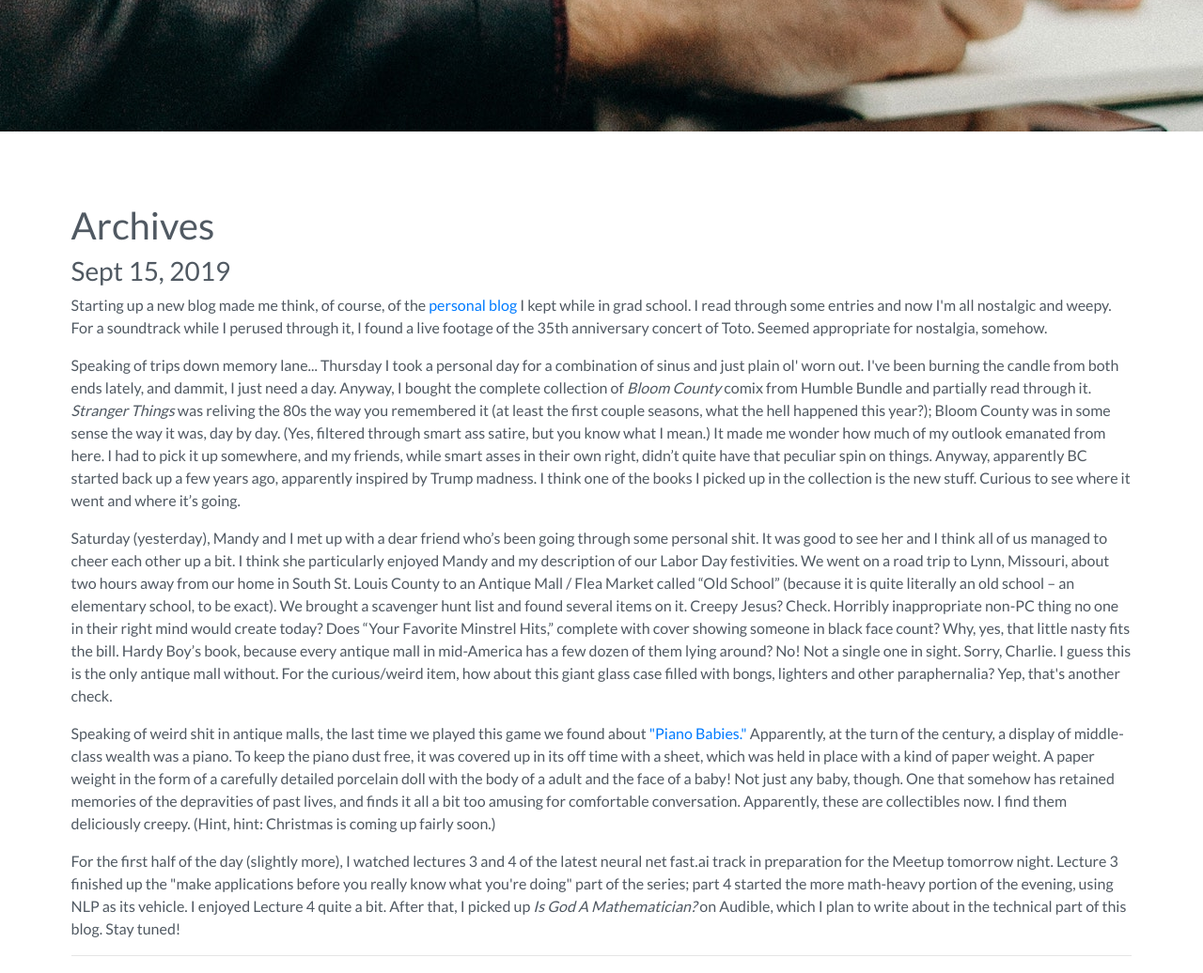
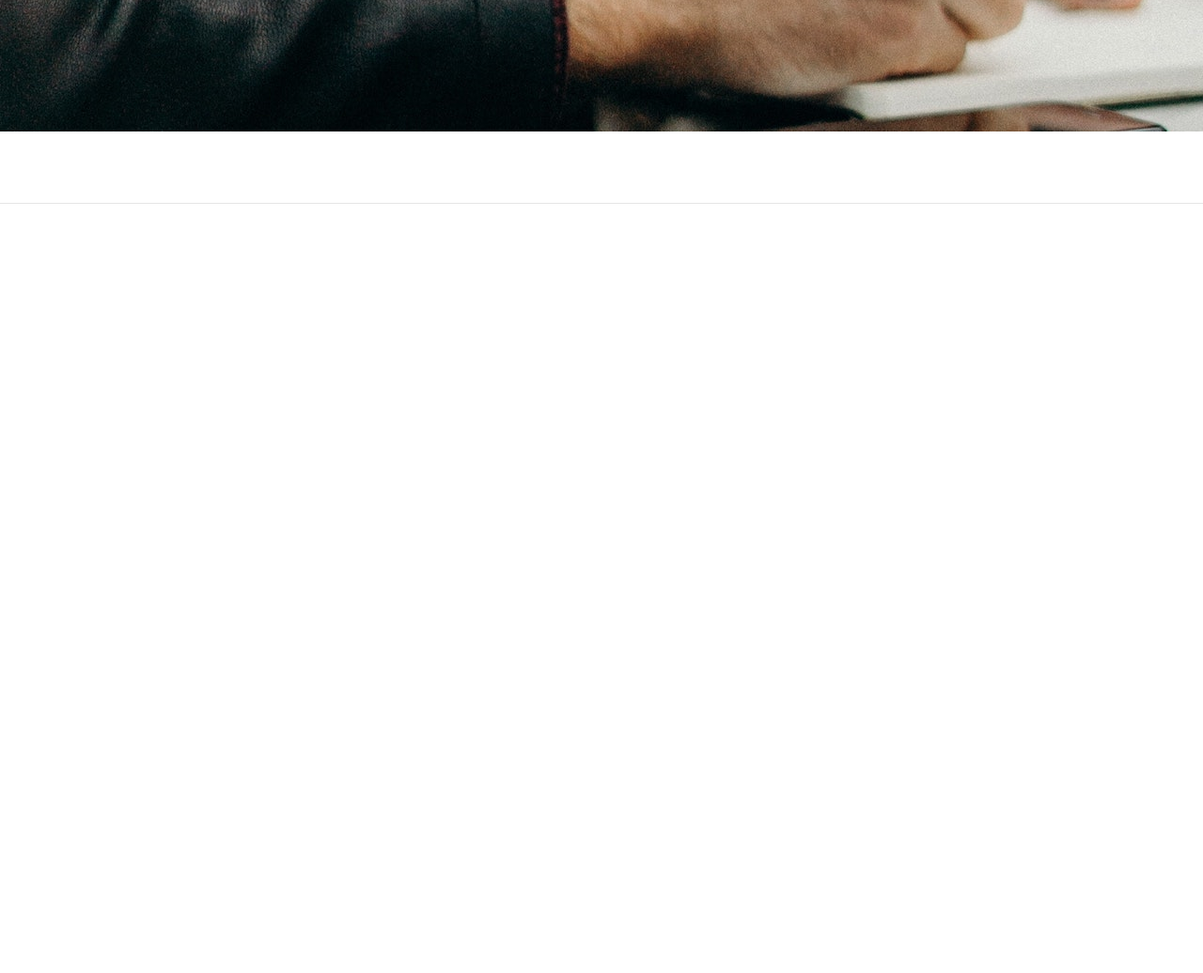
Before and after one commit to markpedigo/markpedigo.github.io, a plain HTML site: page blog.html in a window 1280 px wide. Shown: the part 500-1536 px from the top of the page at 94% size. After the commit the page ends 800 px from the top, so only its background shows below. Drawn offline with nearby package versions, Linux system fonts and the light colour scheme; some packages are replaced by stand-ins of ours.

Commit message:
Move personal blog to Blogger

```diff
--- a/blog.html
+++ b/blog.html
@@ -32,19 +32,11 @@ $$
 
 <section>
 <article>
-  <h1>Archives</h1>
-  <h3>Sept 15, 2019</h3>
-  <p>Starting up a new blog made me think, of course, of the <a href="https://markpedigo.blogspot.com/" target="_blank">personal blog</a> I kept while in grad school. I read through some entries and now I'm all nostalgic and weepy. For a soundtrack while I perused through it, I found a live footage of the 35th anniversary concert of Toto. Seemed appropriate for nostalgia, somehow.</p>
+  <h1></h1>
+  <h3></h3>
+</article>
 
-  <p>Speaking of trips down memory lane... Thursday I took a personal day for a combination of sinus and just plain ol' worn out. I've been burning the candle from both ends lately, and dammit, I just need a day. Anyway, I bought the complete collection of <em>Bloom County</em> comix from Humble Bundle and partially read through it. <em>Stranger Things</em> was reliving the 80s the way you remembered it (at least the first couple seasons, what the hell happened this year?); Bloom County was in some sense the way it was, day by day. (Yes, filtered through smart ass satire, but you know what I mean.) It made me wonder how much of my outlook emanated from here. I had to pick it up somewhere, and my friends, while smart asses in their own right, didn’t quite have that peculiar spin on things. Anyway, apparently BC started back up a few years ago, apparently inspired by Trump madness. I think one of the books I picked up in the collection is the new stuff. Curious to see where it went and where it’s going.</p>
-
-  <p>Saturday (yesterday), Mandy and I met up with a dear friend who’s been going through some personal shit. It was good to see her and I think all of us managed to cheer each other up a bit. I think she particularly enjoyed Mandy and my description of our Labor Day festivities. We went on a road trip to Lynn, Missouri, about two hours away from our home in South St. Louis County to an Antique Mall / Flea Market called “Old School” (because it is quite literally an old school – an elementary school, to be exact). We brought a scavenger hunt list and found several items on it. Creepy Jesus? Check. Horribly inappropriate non-PC thing no one in their right mind would create today? Does “Your Favorite Minstrel Hits,” complete with cover showing someone in black face count? Why, yes, that little nasty fits the bill. Hardy Boy’s book, because every antique mall in mid-America has a few dozen of them lying around? No! Not a single one in sight. Sorry, Charlie. I guess this is the only antique mall without. For the curious/weird item, how about this giant glass case filled with bongs, lighters and other paraphernalia? Yep, that's another check.</p>
-
-  <p>Speaking of weird shit in antique malls, the last time we played this game we found about <a href="https://www.worldpianonews.com/event/auction/what-is-a-piano-baby/">"Piano Babies."</a> Apparently, at the turn of the century, a display of middle-class wealth was a piano. To keep the piano dust free, it was covered up in its off time with a sheet, which was held in place with a kind of paper weight. A paper weight in the form of a carefully detailed porcelain doll with the body of a adult and the face of a baby! Not just any baby, though. One that somehow has retained memories of the depravities of past lives, and finds it all a bit too amusing for comfortable conversation. Apparently, these are collectibles now. I find them deliciously creepy. (Hint, hint: Christmas is coming up fairly soon.)</p>
-
-  <p>For the first half of the day (slightly more), I watched lectures 3 and 4 of the latest neural net fast.ai track in preparation for the Meetup tomorrow night. Lecture 3 finished up the "make applications before you really know what you're doing" part of the series; part 4 started the more math-heavy portion of the evening, using NLP as its vehicle. I enjoyed Lecture 4 quite a bit. After that, I picked up <em>Is God A Mathematician?</em> on Audible, which I plan to write about in the technical part of this blog. Stay tuned!</p>
-  <hr>
-</article>
+<hr>
 
 <!-- <article>
   <h1>Gradient Descent</h1>
```
